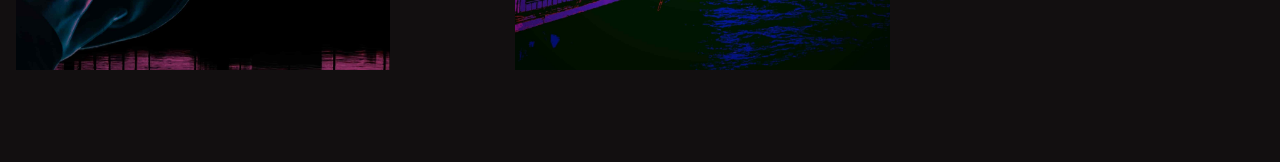
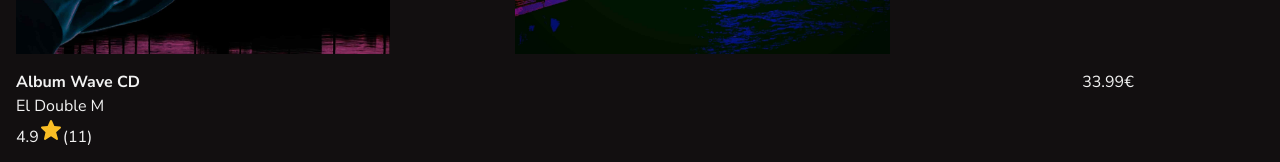
Before and after one commit to Mareq111/music-label-shop, a React (Vite) app: page /products/p1 in a window 1280 px wide. Shown: the part 776-938 px from the top of the page. Before the commit the page ends 862 px from the top, so only its background shows below. Built offline with nearby package versions, Linux system fonts and the light colour scheme.

Commit message:
feat: add component ContentProductDetails to ProductDetails

```diff
--- /dev/null
+++ b/src/UI/Icons/IconStar.jsx
@@ -0,0 +1,14 @@
+import React from "react";
+
+export default function IconStar() {
+  return (
+    <svg className="star-icon"
+      xmlns="http://www.w3.org/2000/svg"
+      width="24"
+      height="24"
+      viewBox="0 0 24 24"
+    >
+      <path d="M21.947 9.179a1.001 1.001 0 0 0-.868-.676l-5.701-.453-2.467-5.461a.998.998 0 0 0-1.822-.001L8.622 8.05l-5.701.453a1 1 0 0 0-.619 1.713l4.213 4.107-1.49 6.452a1 1 0 0 0 1.53 1.057L12 18.202l5.445 3.63a1.001 1.001 0 0 0 1.517-1.106l-1.829-6.4 4.536-4.082c.297-.268.406-.686.278-1.065z" />
+    </svg>
+  );
+}
--- /dev/null
+++ b/src/components/TopNav/ContentProductDetails.jsx
@@ -0,0 +1,24 @@
+import React from "react";
+import IconStar from "../../UI/Icons/IconStar.jsx";
+export default function ContentProductDetails() {
+  return (
+    <div className="div-content-text-all">
+      <div className="main-h1-and-p">
+        <div className="first-line">
+          <h1 className="h1-content-prod-details">Album Wave CD</h1>
+          <div className="price">
+            <span>33.99€</span>
+          </div>
+        </div>
+        <p className="p-content-prod-details">El Double M</p>
+      </div>
+      <div className="div-ratings">
+        <div className="rating-with-icon">
+          <span>4.9</span>
+          <IconStar />
+          <span className="number-of-reviews">(11)</span>
+        </div>
+      </div>
+    </div>
+  );
+}
--- /dev/null
+++ b/src/components/TopNav/ContentProductDetails.scss
@@ -0,0 +1 @@
+@import '../../styles/global/global.scss';
--- a/src/components/TopNav/ImgProductDetails.jsx
+++ b/src/components/TopNav/ImgProductDetails.jsx
@@ -3,7 +3,6 @@ import "./ImgProductDetails.scss";
 import MainImgProdDetails from "../../UI/Images/MainImgProdDetails";
 import FirstImgProdDetails from "../../UI/Images/FirstImgProdDetails";
 import SecondImgProdDetails from "../../UI/Images/SecondImgProdDetails";
-
 
 export default function ImgProductDetails() {
   return (
--- a/src/pages/ProductDetails.jsx
+++ b/src/pages/ProductDetails.jsx
@@ -2,12 +2,14 @@ import React from "react";
 import { useParams, Link } from "react-router-dom";
 import "./ProductDetails.scss";
 import ImgProductDetails from "../components/TopNav/ImgProductDetails";
+import ContentProductDetails from "../components/TopNav/ContentProductDetails";
 export default function ProductDetails() {
   const params = useParams();
 
   return (
     <>
-      <section className="section__1-up">
+      {/* section three images */}
+      <section className="section__1-images">
         <div className="div-temporary">
           <h1 className="h1-details">product details</h1>
           <div className="div-name-of-item">
@@ -19,8 +21,10 @@ export default function ProductDetails() {
             </Link>
           </p>
         </div>
-
+        </section>
         <ImgProductDetails />
+        <section className="section-2-text">
+        <ContentProductDetails />
       </section>
     </>
   );
--- a/src/pages/ProductDetails.scss
+++ b/src/pages/ProductDetails.scss
@@ -2,8 +2,9 @@
 
 main {
   padding: 1rem;
+  color: $white;
 }
-.section__1-up {
+.section__1-images {
   display: flex;
   justify-content: center;
   align-items: center;
@@ -24,3 +25,38 @@ main {
   background-color: $grey-700;
   width: 10%;
 }
+//content text
+.section-2-text {
+  display: flex;
+  justify-content: flex-start;
+  align-items: center;
+  width: 100%;
+  height: auto;
+  margin-top: 1rem;
+}
+.div-content-text-all {
+  width: 100%;
+  height: auto;
+}
+
+.first-line {
+  display: flex;
+  justify-content: space-between;
+  align-items: center;
+  width: 100%;
+}
+.h1-content-prod-details {
+  width: 75%;
+}
+.price {
+  display: flex;
+  justify-content: center;
+  align-items: center;
+  width: 25%;
+  /* border-radius: 1rem;
+  padding: 0.5rem;
+  background-color: $black-700; */
+}
+.star-icon path {
+  fill: $gold;
+}
--- a/src/styles/global/global.scss
+++ b/src/styles/global/global.scss
@@ -12,6 +12,7 @@ $black-600: #120f10;
 $eastern-blue: #26acac;
 $amulet-green: #85ab7b;
 $ming-blue: #367983;
+$gold:  #fabe25;
 
 //mini- SINGLES shadows and more
 //! el double M
```
Also changed, not shown: src/assets/icons/bxs-star.svg (added).
